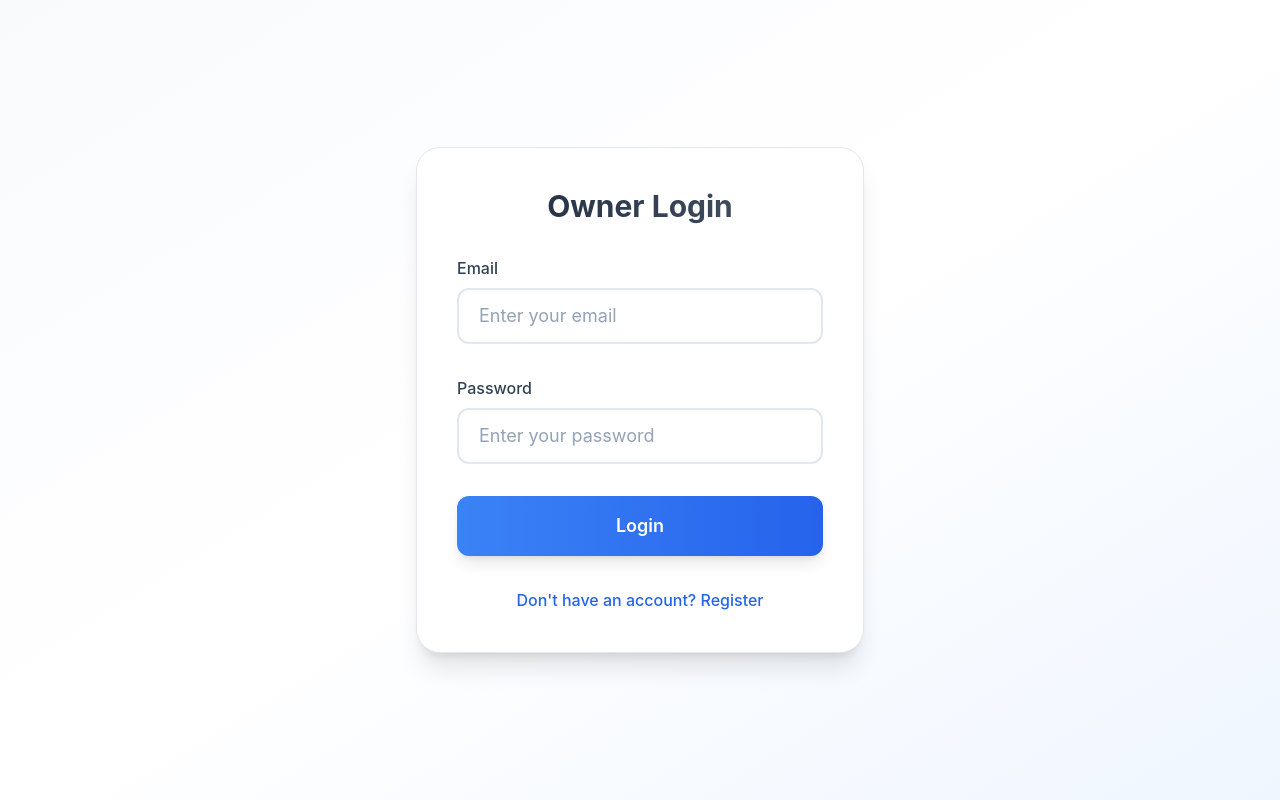
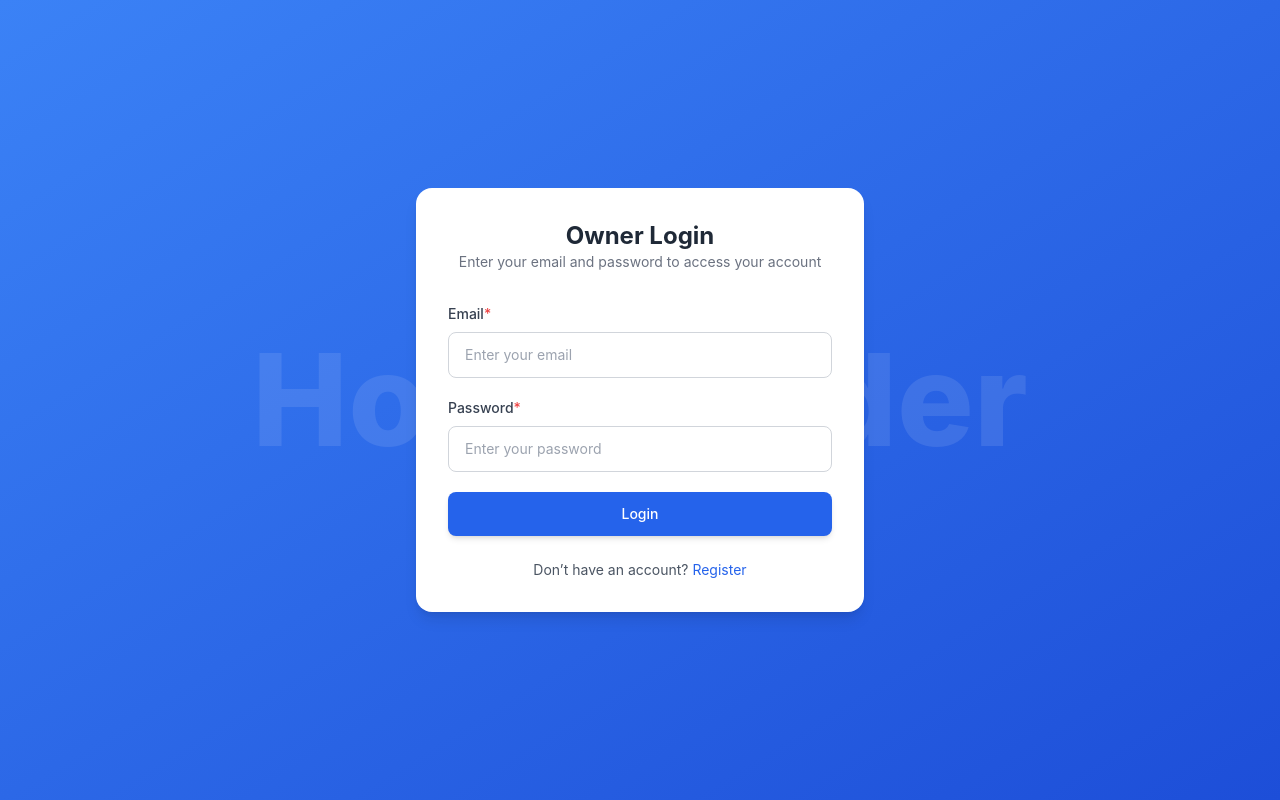
Before and after one commit to adamcode131/homefinderfront, a React (Create React App) app: page /login_owner in a window 1280 px wide. Built offline with nearby package versions, Linux system fonts and the light colour scheme.

Commit message:
better UI

```diff
--- a/src/LoginOwner.jsx
+++ b/src/LoginOwner.jsx
@@ -1,107 +1,145 @@
-import React, { useState } from 'react';
-import { useNavigate } from 'react-router-dom';
-import { useAuth } from './context/AuthContext'; // ✅ import AuthContext
+import React, { useState } from "react";
+import { useNavigate } from "react-router-dom";
+import { useAuth } from "./context/AuthContext"; // ✅ import AuthContext
 
 export default function LoginOwner() {
-  const [form, setForm] = useState({ email: '', password: '' });
-  const [error, setError] = useState('');
-  const [success, setSuccess] = useState('');
+  const [form, setForm] = useState({ email: "", password: "" });
+  const [error, setError] = useState("");
+  const [success, setSuccess] = useState("");
   const navigate = useNavigate();
   const { login } = useAuth(); // ✅ get login from AuthContext
 
-  const handleChange = e => {
+  const handleChange = (e) => {
     const { name, value } = e.target;
-    setForm(prev => ({ ...prev, [name]: value }));
-    setError('');
-    setSuccess('');
+    setForm((prev) => ({ ...prev, [name]: value }));
+    setError("");
+    setSuccess("");
   };
 
-  const handleSubmit = async e => {
+  const handleSubmit = async (e) => {
     e.preventDefault();
-    setError('');
-    setSuccess('');
+    setError("");
+    setSuccess("");
 
     try {
-      const response = await fetch('http://localhost:8000/api/loginowner', {
-        method: 'POST',
-        headers: { 'Content-Type': 'application/json' },
+      const response = await fetch("http://localhost:8000/api/loginowner", {
+        method: "POST",
+        headers: { "Content-Type": "application/json" },
         body: JSON.stringify(form),
       });
 
       const data = await response.json();
 
-      // ✅ login endpoint should return 200
       if (response.status === 200) {
-        // Save token + user in AuthContext
         login(data.token, data.user);
-
-        setSuccess('Login successful!');
-        navigate('/ownerpanel');
+        setSuccess("Login successful!");
+        navigate("/ownerpanel");
       } else if (response.status === 401) {
-        setError('Invalid email or password.');
+        setError("Invalid email or password.");
       } else {
-        setError(data.error || 'An unexpected error occurred.');
+        setError(data.error || "An unexpected error occurred.");
       }
     } catch (err) {
       console.error(err);
-      setError('Network error.');
+      setError("Network error.");
     }
   };
 
   return (
-    <div className="min-h-screen bg-gradient-to-br from-slate-50 via-white to-blue-50 flex items-center justify-center px-4 py-12">
-      <form
-        onSubmit={handleSubmit}
-        className="w-full max-w-md bg-white rounded-3xl shadow-xl border border-slate-200 p-10 space-y-8"
+    <div className="relative flex min-h-screen items-center justify-center bg-gradient-to-br from-blue-500 to-blue-700 px-4 overflow-hidden">
+      {/* Watermark text */}
+      <h1 className="absolute text-[6rem] sm:text-[8rem] font-extrabold text-white/10 select-none">
+        HomeFinder
+      </h1>
+
+      {/* Login card */}
+      <div className="relative z-10 w-full max-w-md bg-white dark:bg-gray-800 rounded-2xl shadow-lg p-8">
+        {/* Header */}
+        <div className="text-center mb-8">
+          <h1 className="text-2xl font-bold text-gray-800 dark:text-white">
+            Owner Login
+          </h1>
+          <p className="text-sm text-gray-500 dark:text-gray-400">
+            Enter your email and password to access your account
+          </p>
+        </div>
+
+        {/* Form */}
+        <form onSubmit={handleSubmit} className="space-y-5">
+          {error && (
+            <div className="text-red-500 text-center font-medium">{error}</div>
+          )}
+          {success && (
+            <div className="text-green-600 text-center font-medium">
+              {success}
+            </div>
+          )}
+
+          {/* Email */}
+          <div>
+            <label
+              htmlFor="email"
+              className="block text-sm font-medium text-gray-700 dark:text-gray-300 mb-2"
             >
-        <h2 className="text-3xl font-bold text-center bg-gradient-to-r from-slate-800 to-slate-600 bg-clip-text text-transparent mb-8">
-          Owner Login
-        </h2>
-
-        {error && <div className="text-red-600 text-center font-medium mb-4">{error}</div>}
-        {success && <div className="text-green-600 text-center font-medium mb-4">{success}</div>}
-
-        <div>
-          <label className="block text-slate-700 font-medium mb-2" htmlFor="email">Email</label>
+              Email<span className="text-red-500">*</span>
+            </label>
             <input
               type="email"
+              id="email"
               name="email"
-            id="email"
               value={form.email}
               onChange={handleChange}
               required
-            className="w-full px-5 py-3 border-2 border-slate-200 rounded-xl focus:outline-none focus:border-blue-500 text-lg bg-white placeholder-slate-400"
               placeholder="Enter your email"
+              className="w-full px-4 py-3 text-sm border border-gray-300 rounded-lg
+                         focus:outline-none focus:ring-2 focus:ring-blue-500
+                         dark:bg-gray-900 dark:border-gray-700 dark:text-white"
             />
           </div>
 
+          {/* Password */}
           <div>
-          <label className="block text-slate-700 font-medium mb-2" htmlFor="password">Password</label>
+            <label
+              htmlFor="password"
+              className="block text-sm font-medium text-gray-700 dark:text-gray-300 mb-2"
+            >
+              Password<span className="text-red-500">*</span>
+            </label>
             <input
               type="password"
+              id="password"
               name="password"
-            id="password"
               value={form.password}
               onChange={handleChange}
               required
-            className="w-full px-5 py-3 border-2 border-slate-200 rounded-xl focus:outline-none focus:border-blue-500 text-lg bg-white placeholder-slate-400"
               placeholder="Enter your password"
+              className="w-full px-4 py-3 text-sm border border-gray-300 rounded-lg
+                         focus:outline-none focus:ring-2 focus:ring-blue-500
+                         dark:bg-gray-900 dark:border-gray-700 dark:text-white"
             />
           </div>
 
+          {/* Submit Button */}
           <button
             type="submit"
-          className="w-full py-4 bg-gradient-to-r from-blue-500 to-blue-600 hover:from-blue-600 hover:to-blue-700 text-white rounded-xl font-semibold text-lg shadow-lg hover:shadow-xl transition-all duration-200"
+            className="w-full py-3 px-4 bg-blue-600 text-white font-medium text-sm
+                       rounded-lg shadow-md hover:bg-blue-700 transition"
           >
             Login
           </button>
+        </form>
 
-        <div className="text-center mt-4">
-          <a href="/signup_owner" className="text-blue-600 hover:underline font-medium">
-            Don't have an account? Register
+        {/* Footer */}
+        <p className="mt-6 text-sm text-center text-gray-600 dark:text-gray-400">
+          Don’t have an account?{" "}
+          <a
+            href="/signup_owner"
+            className="text-blue-600 hover:text-blue-700 dark:text-blue-400"
+          >
+            Register
           </a>
+        </p>
       </div>
-      </form>
     </div>
   );
 }
--- a/src/SignUpOwner.jsx
+++ b/src/SignUpOwner.jsx
@@ -1,68 +1,94 @@
-import React, { useState } from 'react';
-import { useNavigate } from 'react-router-dom';
-import { useAuth } from './context/AuthContext';
+import React, { useState } from "react";
+import { useNavigate } from "react-router-dom";
+import { useAuth } from "./context/AuthContext";
 
 export default function SignupOwner() {
-  const [form, setForm] = useState({ name: '', email: '', password: '' });
-  const [error, setError] = useState('');
-  const [success, setSuccess] = useState('');
+  const [form, setForm] = useState({ name: "", email: "", password: "" });
+  const [error, setError] = useState("");
+  const [success, setSuccess] = useState("");
   const navigate = useNavigate();
-  const { login } = useAuth(); // Get the login function from context
+  const { login } = useAuth();
 
-  const handleChange = e => {
+  const handleChange = (e) => {
     const { name, value } = e.target;
-    setForm(prev => ({ ...prev, [name]: value }));
-    setError('');
-    setSuccess('');
+    setForm((prev) => ({ ...prev, [name]: value }));
+    setError("");
+    setSuccess("");
   };
 
-  const handleSubmit = async e => {
+  const handleSubmit = async (e) => {
     e.preventDefault();
-    setError('');
-    setSuccess('');
+    setError("");
+    setSuccess("");
 
     try {
-      const response = await fetch('http://localhost:8000/api/signupowner', {
-        method: 'POST',
-        headers: { 'Content-Type': 'application/json' },
+      const response = await fetch("http://localhost:8000/api/signupowner", {
+        method: "POST",
+        headers: { "Content-Type": "application/json" },
         body: JSON.stringify(form),
       });
 
       const data = await response.json();
 
       if (response.status === 201) {
-        // Use the login function from context instead of directly setting localStorage
         login(data.token, data.user);
-
-        setSuccess('Account created successfully!');
-        navigate('/ownerpanel'); // redirect to owner panel
+        setSuccess("Account created successfully!");
+        navigate("/ownerpanel");
       } else if (response.status === 422) {
-        setError('Validation failed. Check your input.');
+        setError("Validation failed. Check your input.");
       } else {
-        // Handle specific error messages from backend if available
-        setError(data.error || data.message || 'An unexpected error occurred.');
+        setError(data.error || data.message || "An unexpected error occurred.");
       }
     } catch (error) {
-      setError('Network error. Please check your connection.');
-      console.error('Signup error:', error);
+      setError("Network error. Please check your connection.");
+      console.error("Signup error:", error);
     }
   };
 
   return (
-    <div className="min-h-screen bg-gradient-to-br from-slate-50 via-white to-blue-50 flex items-center justify-center px-4 py-12">
+    <div className="min-h-screen flex">
+      {/* Left side brand area */}
+      <div className="hidden lg:flex flex-col justify-center items-center w-1/2 bg-gradient-to-br from-blue-600 to-blue-800 text-white relative overflow-hidden">
+        <h1 className="absolute text-[6rem] font-extrabold text-white/10 select-none">
+          HomeFinder
+        </h1>
+        <div className="relative z-10 text-center max-w-md">
+          <h2 className="text-4xl font-bold mb-4">Welcome to HomeFinder</h2>
+          <p className="text-lg text-blue-100">
+            Create an account and manage your properties with ease.
+          </p>
+        </div>
+      </div>
+
+      {/* Right side signup form */}
+      <div className="flex w-full lg:w-1/2 items-center justify-center px-6 py-12 bg-gradient-to-br from-slate-50 to-white dark:from-gray-900 dark:to-gray-950">
         <form
           onSubmit={handleSubmit}
-        className="w-full max-w-md bg-white rounded-3xl shadow-xl border border-slate-200 p-10 space-y-8"
+          className="w-full max-w-md bg-white dark:bg-gray-800/90 backdrop-blur-lg rounded-2xl shadow-xl border border-slate-200 dark:border-gray-700 p-10 space-y-8"
         >
-        <h2 className="text-3xl font-bold text-center bg-gradient-to-r from-slate-800 to-slate-600 bg-clip-text text-transparent mb-8">
+          <h2 className="text-3xl font-bold text-center bg-gradient-to-r from-blue-600 to-blue-400 bg-clip-text text-transparent">
             Owner Signup
           </h2>
 
-        {error && <div className="text-red-600 text-center font-medium mb-4">{error}</div>}
-        {success && <div className="text-green-600 text-center font-medium mb-4">{success}</div>}
+          {error && (
+            <div className="text-red-600 text-center font-medium mb-4">
+              {error}
+            </div>
+          )}
+          {success && (
+            <div className="text-green-600 text-center font-medium mb-4">
+              {success}
+            </div>
+          )}
 
+          {/* Name */}
           <div>
-          <label className="block text-slate-700 font-medium mb-2" htmlFor="name">Name</label>
+            <label
+              className="block text-slate-700 dark:text-slate-200 font-medium mb-2"
+              htmlFor="name"
+            >
+              Name
+            </label>
             <input
               type="text"
               name="name"
@@ -70,13 +96,21 @@ export default function SignupOwner() {
               value={form.name}
               onChange={handleChange}
               required
-            className="w-full px-5 py-3 border-2 border-slate-200 rounded-xl focus:outline-none focus:border-blue-500 text-lg bg-white placeholder-slate-400"
+              className="w-full px-5 py-3 border-2 border-slate-200 dark:border-gray-600 rounded-xl
+                         focus:outline-none focus:border-blue-500 dark:focus:border-blue-400
+                         text-lg bg-white dark:bg-gray-900 dark:text-white placeholder-slate-400"
               placeholder="Enter your name"
             />
           </div>
 
+          {/* Email */}
           <div>
-          <label className="block text-slate-700 font-medium mb-2" htmlFor="email">Email</label>
+            <label
+              className="block text-slate-700 dark:text-slate-200 font-medium mb-2"
+              htmlFor="email"
+            >
+              Email
+            </label>
             <input
               type="email"
               name="email"
@@ -84,13 +118,21 @@ export default function SignupOwner() {
               value={form.email}
               onChange={handleChange}
               required
-            className="w-full px-5 py-3 border-2 border-slate-200 rounded-xl focus:outline-none focus:border-blue-500 text-lg bg-white placeholder-slate-400"
+              className="w-full px-5 py-3 border-2 border-slate-200 dark:border-gray-600 rounded-xl
+                         focus:outline-none focus:border-blue-500 dark:focus:border-blue-400
+                         text-lg bg-white dark:bg-gray-900 dark:text-white placeholder-slate-400"
               placeholder="Enter your email"
             />
           </div>
 
+          {/* Password */}
           <div>
-          <label className="block text-slate-700 font-medium mb-2" htmlFor="password">Password</label>
+            <label
+              className="block text-slate-700 dark:text-slate-200 font-medium mb-2"
+              htmlFor="password"
+            >
+              Password
+            </label>
             <input
               type="password"
               name="password"
@@ -99,24 +141,35 @@ export default function SignupOwner() {
               onChange={handleChange}
               required
               minLength="6"
-            className="w-full px-5 py-3 border-2 border-slate-200 rounded-xl focus:outline-none focus:border-blue-500 text-lg bg-white placeholder-slate-400"
+              className="w-full px-5 py-3 border-2 border-slate-200 dark:border-gray-600 rounded-xl
+                         focus:outline-none focus:border-blue-500 dark:focus:border-blue-400
+                         text-lg bg-white dark:bg-gray-900 dark:text-white placeholder-slate-400"
               placeholder="Enter your password (min. 6 characters)"
             />
           </div>
 
+          {/* Button */}
           <button
             type="submit"
-          className="w-full py-4 bg-gradient-to-r from-blue-500 to-blue-600 hover:from-blue-600 hover:to-blue-700 text-white rounded-xl font-semibold text-lg shadow-lg hover:shadow-xl transition-all duration-200"
+            className="w-full py-4 bg-gradient-to-r from-blue-600 to-blue-700
+                       hover:from-blue-700 hover:to-blue-800
+                       text-white rounded-xl font-semibold text-lg
+                       shadow-lg hover:shadow-2xl transition-all duration-200"
           >
             Sign Up
           </button>
 
+          {/* Footer */}
           <div className="text-center mt-4">
-          <a href="/login_owner" className="text-blue-600 hover:underline font-medium">
+            <a
+              href="/login_owner"
+              className="text-blue-600 hover:underline font-medium"
+            >
               Already have an account? Login
             </a>
           </div>
         </form>
       </div>
+    </div>
   );
 }
```
Also changed, not shown: src/addProperty.jsx (+65 -40 lines). Lines whose indentation alone changed are shown as unchanged.
